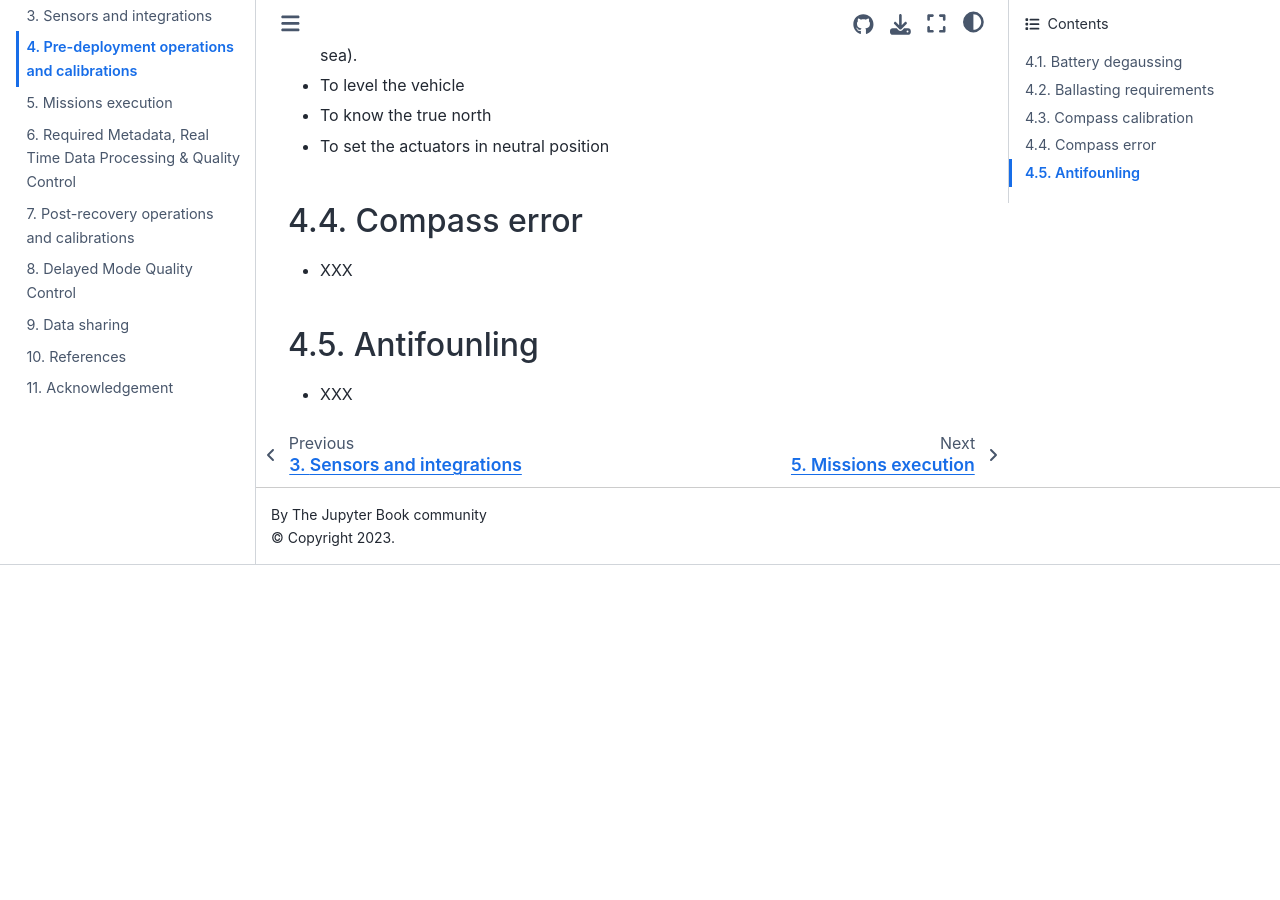
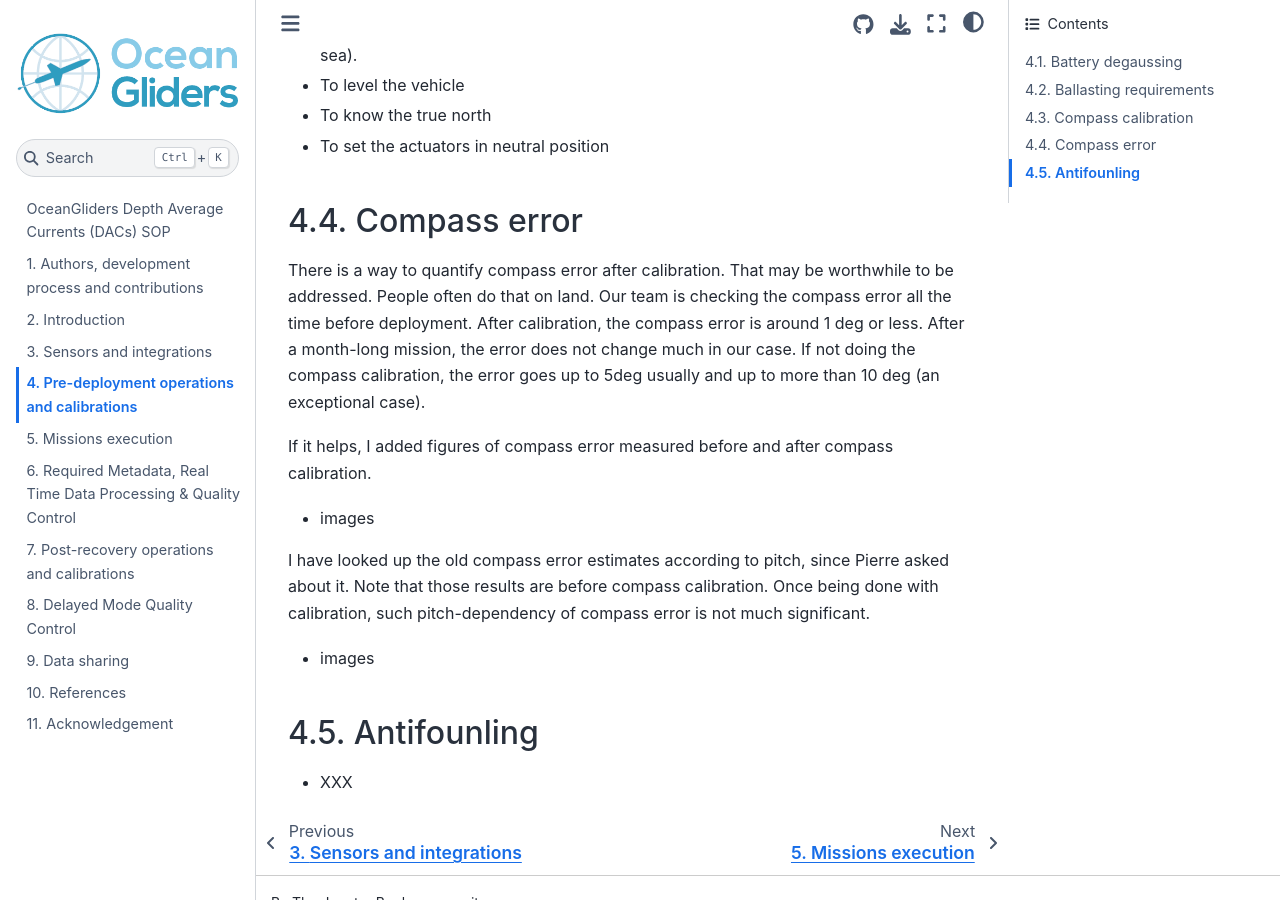
Before and after one commit to OceanGlidersCommunity/DepthAverageCurrents_SOP, a Jupyter Book: the page built from sections/DACs_pre_deployment.md, in a window 1280 px wide and 900 px high, scrolled down 1694 px. Built offline with Jupyter Book 1.0.4 settings and Sphinx 7.4.7 and the Sphinx Book theme 1.1.4, drawn with Linux system fonts in a browser that asks for light colours; before the commit the page ends 2259 px from its top, so only the background shows below that.

Commit message:
copy over compass error content

```diff
--- a/sections/DACs_pre_deployment.md
+++ b/sections/DACs_pre_deployment.md
@@ -42,7 +42,20 @@ It is also recommended to:
 - To set the actuators in neutral position
 
 ## Compass error
-- XXX
+There is a way to quantify compass error after calibration.
+That may be worthwhile to be addressed.
+People often do that on land.
+Our team is checking the compass error all the time before deployment.
+After calibration, the compass error is around 1 deg or less.
+After a month-long mission, the error does not change much in our case. If not doing the compass calibration, the error goes up to 5deg usually and up to more than 10 deg (an exceptional case).
+
+If it helps, I added  figures of compass error measured before and after compass calibration.
+
+- images
+
+I have looked up the old compass error estimates according to pitch, since Pierre asked about it. Note that those results are before compass calibration. Once being done with calibration, such pitch-dependency of compass error is not much significant.
+
+- images
 
 ## Antifounling
 - XXX
```
